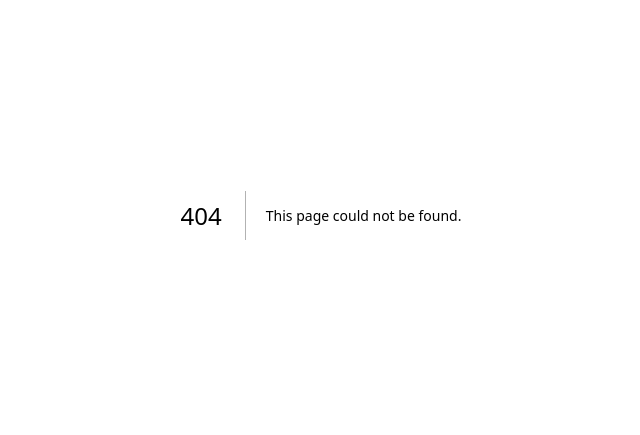
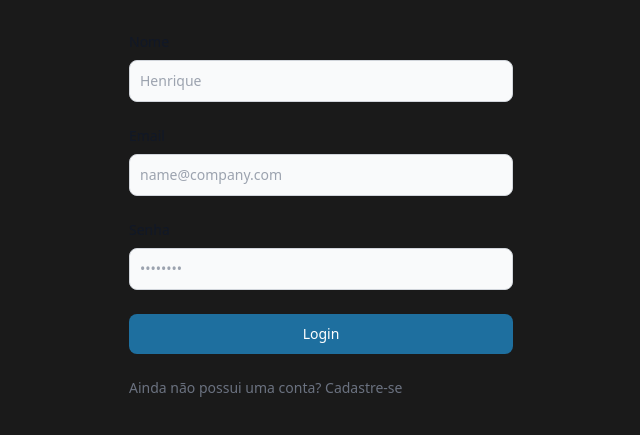
Before and after one commit to vitorkos/site-2023, a Next.js app in the folder minicourse-react/: page /cadastro in a window 1280 px wide. Before the commit this address had no page. Shown: the part 185-620 px from the top of the page, without its empty margins (319-959 px from the left). Built offline with nearby package versions, Linux system fonts and the light colour scheme.

Commit message:
chore(pages) : create register page

```diff
--- /dev/null
+++ b/minicourse-react/src/pages/cadastro/index.js
@@ -0,0 +1,91 @@
+import { useForm } from "react-hook-form";
+import { withoutSSRAuth } from "../../utils/withoutSSRAuth";
+import { useContext } from "react";
+import { AuthContext } from "@/contexts/AuthContext";
+
+export default function Login() {
+    const { register, handleSubmit } = useForm();
+
+    const { signUp } = useContext(AuthContext);
+
+    async function handleSignUp(data) {
+        await signUp(data);
+    }
+
+    return (
+        <div className="w-scree h-screen flex items-center justify-center">
+            <form
+                className="space-y-4 md:space-y-6 w-96"
+                onSubmit={handleSubmit(handleSignUp)}
+            >
+                <div>
+                    <label
+                        htmlFor="name"
+                        className="block mb-2 text-sm font-medium text-gray-900 dark:text-white"
+                    >
+                        Nome
+                    </label>
+                    <input
+                        type="name"
+                        name="name"
+                        id="name"
+                        className="bg-gray-50 border border-gray-300 text-gray-900 sm:text-sm rounded-lg focus:ring-primary-600 focus:border-primary-600 block w-full p-2.5 dark:bg-gray-700 dark:border-gray-600 dark:placeholder-gray-400 dark:text-white dark:focus:ring-blue-500 dark:focus:border-blue-500"
+                        placeholder="Henrique"
+                        required=""
+                        {...register("name")}
+                    />
+                </div>
+                <div>
+                    <label
+                        htmlFor="email"
+                        className="block mb-2 text-sm font-medium text-gray-900 dark:text-white"
+                    >
+                        Email
+                    </label>
+                    <input
+                        type="email"
+                        name="email"
+                        id="email"
+                        className="bg-gray-50 border border-gray-300 text-gray-900 sm:text-sm rounded-lg focus:ring-primary-600 focus:border-primary-600 block w-full p-2.5 dark:bg-gray-700 dark:border-gray-600 dark:placeholder-gray-400 dark:text-white dark:focus:ring-blue-500 dark:focus:border-blue-500"
+                        placeholder="name@company.com"
+                        required=""
+                        {...register("email")}
+                    />
+                </div>
+                <div>
+                    <label
+                        htmlFor="password"
+                        class="block mb-2 text-sm font-medium text-gray-900 dark:text-white"
+                    >
+                        Senha
+                    </label>
+                    <input
+                        type="password"
+                        name="password"
+                        id="password"
+                        placeholder="••••••••"
+                        className="bg-gray-50 border border-gray-300 text-gray-900 sm:text-sm rounded-lg focus:ring-primary-600 focus:border-primary-600 block w-full p-2.5 dark:bg-gray-700 dark:border-gray-600 dark:placeholder-gray-400 dark:text-white dark:focus:ring-blue-500 dark:focus:border-blue-500"
+                        required=""
+                        {...register("password")}
+                    />
+                </div>
+
+                <button
+                    type="submit"
+                    className="w-full text-white bg-blue hover:opacity-90 focus:ring-4 focus:outline-none focus:ring-primary-300 font-medium rounded-lg text-sm px-5 py-2.5 text-center dark:bg-primary-600 dark:hover:bg-primary-700 dark:focus:ring-primary-800"
+                >
+                    Login
+                </button>
+                <p class="text-sm font-light text-gray-500 dark:text-gray-400">
+                    Ainda não possui uma conta?{" "}
+                    <a
+                        href="#"
+                        className="font-medium text-primary-600 hover:underline dark:text-primary-500"
+                    >
+                        Cadastre-se
+                    </a>
+                </p>
+            </form>
+        </div>
+    );
+}
```
